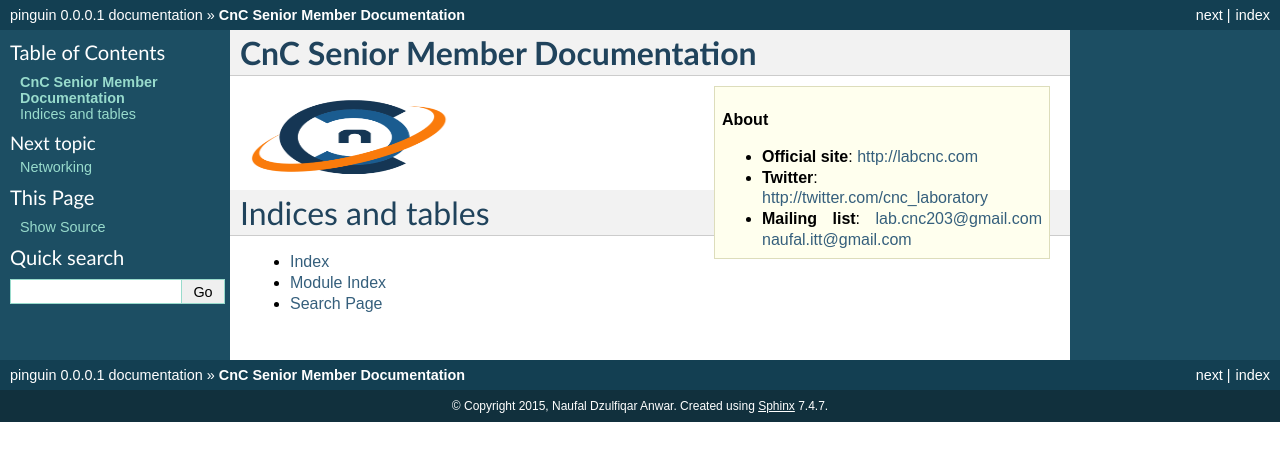
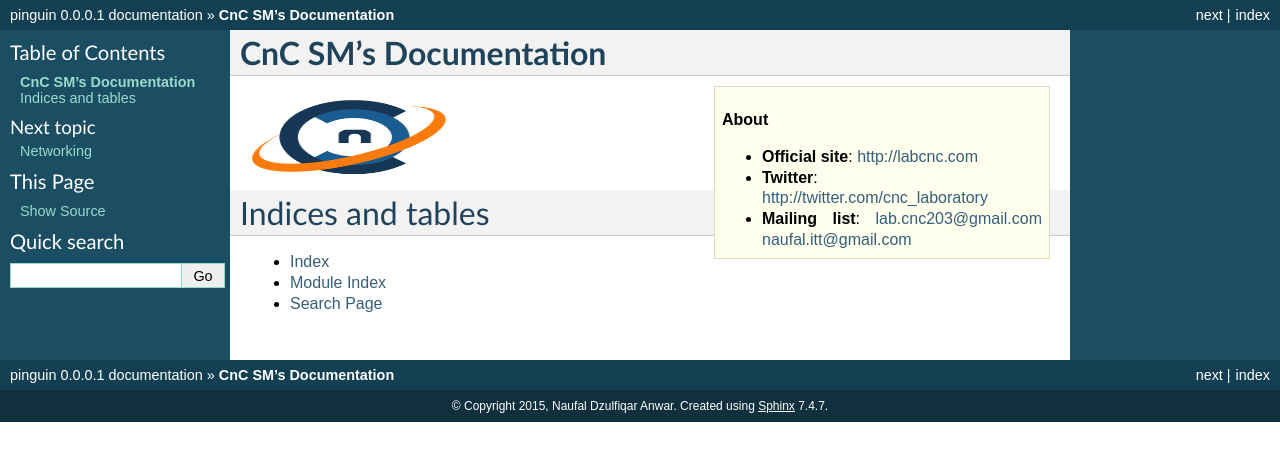
Before and after one commit to ijulele/document, a Sphinx documentation site: the page built from docs/source/index.rst, in a window 1280 px wide. Shown: the top 461 px of the page. Built offline with Sphinx 7.4.7, drawn with Linux system fonts in a browser that asks for light colours.

Commit message:
Update index.rst

```diff
--- a/docs/source/index.rst
+++ b/docs/source/index.rst
@@ -1,7 +1,7 @@
 
 
 
-**CnC Senior Member Documentation**
+**CnC SM's Documentation**
 ===================================
 
 .. image:: /images/cnc.png
```
